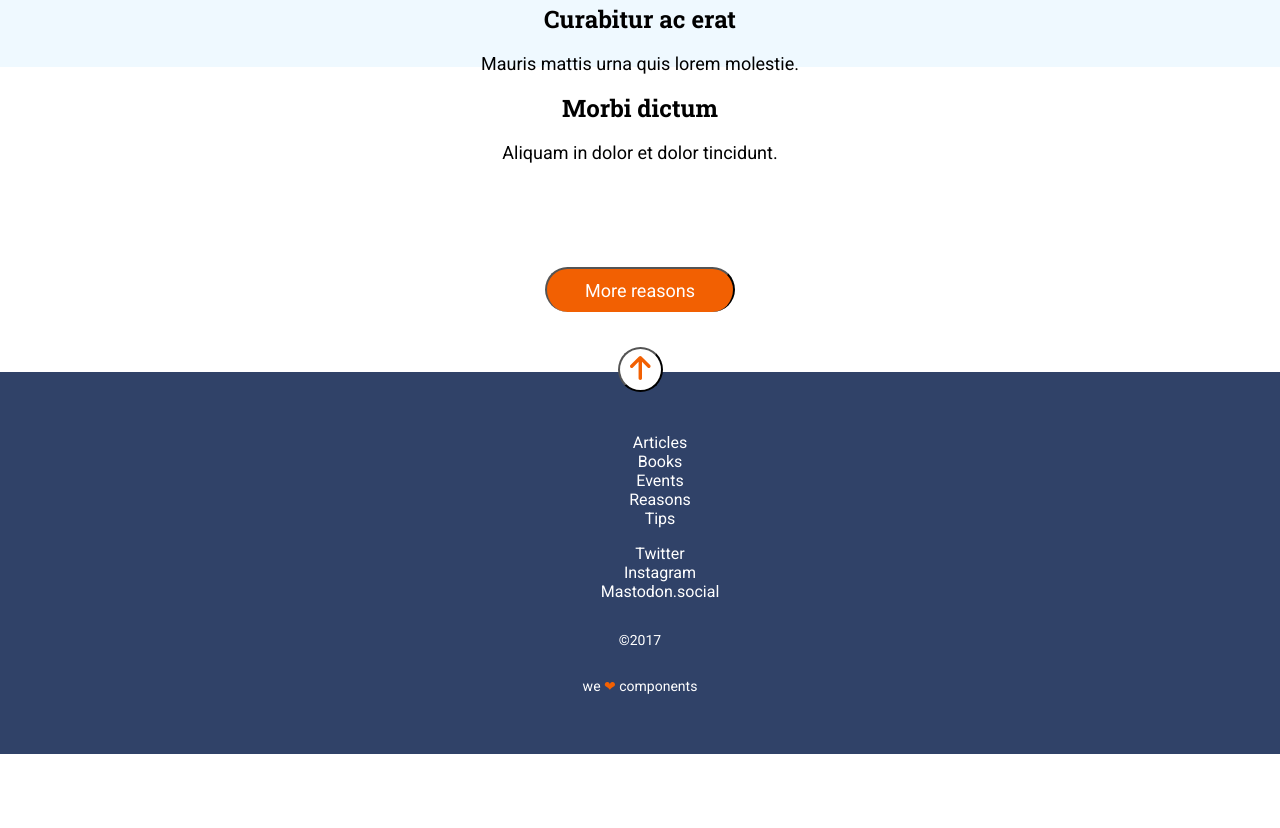
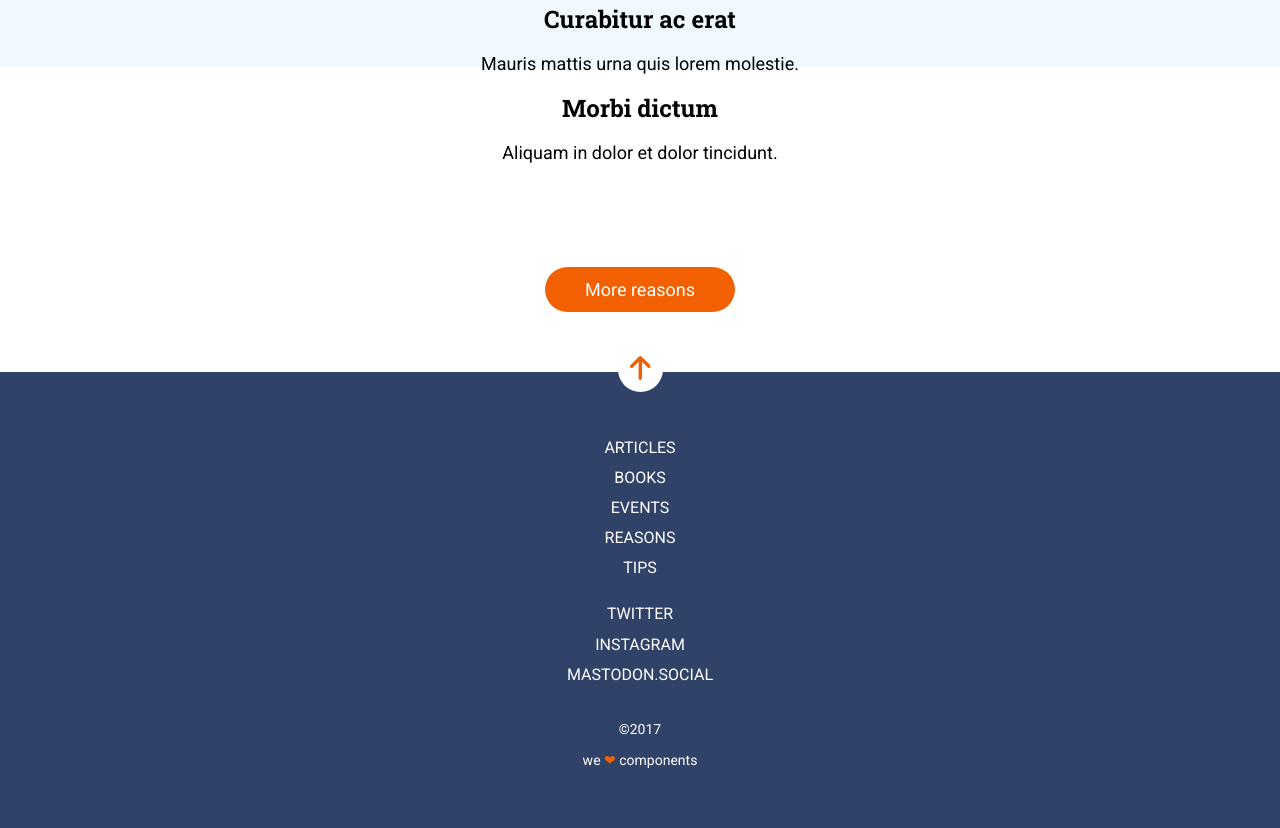
Before and after one commit to VictoriaDiro/f-m1-evaluacion-final-VictoriaDiro, a website: page public/index.html in a window 1280 px wide. Shown: the part 1205-2033 px from the top of the page. Before the commit the page ends 1959 px from the top, so only its background shows below. Drawn offline with Linux system fonts and the light colour scheme.

Commit message:
fix footer

```diff
--- a/_src/assets/scss/layout/_footer.scss
+++ b/_src/assets/scss/layout/_footer.scss
@@ -1,3 +1,7 @@
+.page__footer {
+    background-color: $color-dark-blue;
+}
+
 // Button Top
 
 .footer__button-up-comtainer {
@@ -15,27 +19,13 @@
     height: 45px;
     background-color: $color-white;
     border-radius: 50%;
+    border: 0;
 }
 
-.page__footer {
-    background-color: $color-dark-blue;
-}
+// Menu
 
 .footer__menu {
-    list-style: none;
-    display: flex;
-    flex-direction: column;
-    justify-content: center;
-    align-items: center;
-}
-
-.footer__menu-item {
-    color: $color-white;
-    font-family: $font-family-secondary;
-    font-size: $font-size-s;
-}
-
-.footer__rrss {
+    padding: 0;
     list-style: none;
     display: flex;
     flex-direction: column;
@@ -44,7 +34,27 @@
     color: $color-white;
     font-family: $font-family-secondary;
     font-size: $font-size-s;
+    text-transform: uppercase;
+    line-height: 1.88;
 }
+
+// RRSS
+
+.footer__rrss {
+    padding: 0;
+    list-style: none;
+    display: flex;
+    flex-direction: column;
+    justify-content: center;
+    align-items: center;
+    color: $color-white;
+    font-family: $font-family-secondary;
+    font-size: $font-size-s;
+    text-transform: uppercase;
+    line-height: 1.88;
+}
+
+// Copyright
 
 .footer__copyrigth {
     padding: 15px;
@@ -55,7 +65,7 @@
 }
 
 .footer__love {
-    padding: 15px 15px 60px 15px;
+    padding: 0px 15px 60px 15px;
     text-align: center;
     color: $color-white;
     font-family: $font-family-secondary;
--- a/_src/assets/scss/layout/_main.scss
+++ b/_src/assets/scss/layout/_main.scss
@@ -95,7 +95,7 @@
     margin: 0;
     padding: 0;
     border-radius: 70px;
-    border-bottom: none;
+    border: 0;
     background-color: $color-orange;
     color: $color-white;
     font-family: $font-family-secondary;
```
Also changed, not shown: _src/templates/partials/_footer.html (+1 -1 lines), public/assets/css/main.css, 1 other file.
